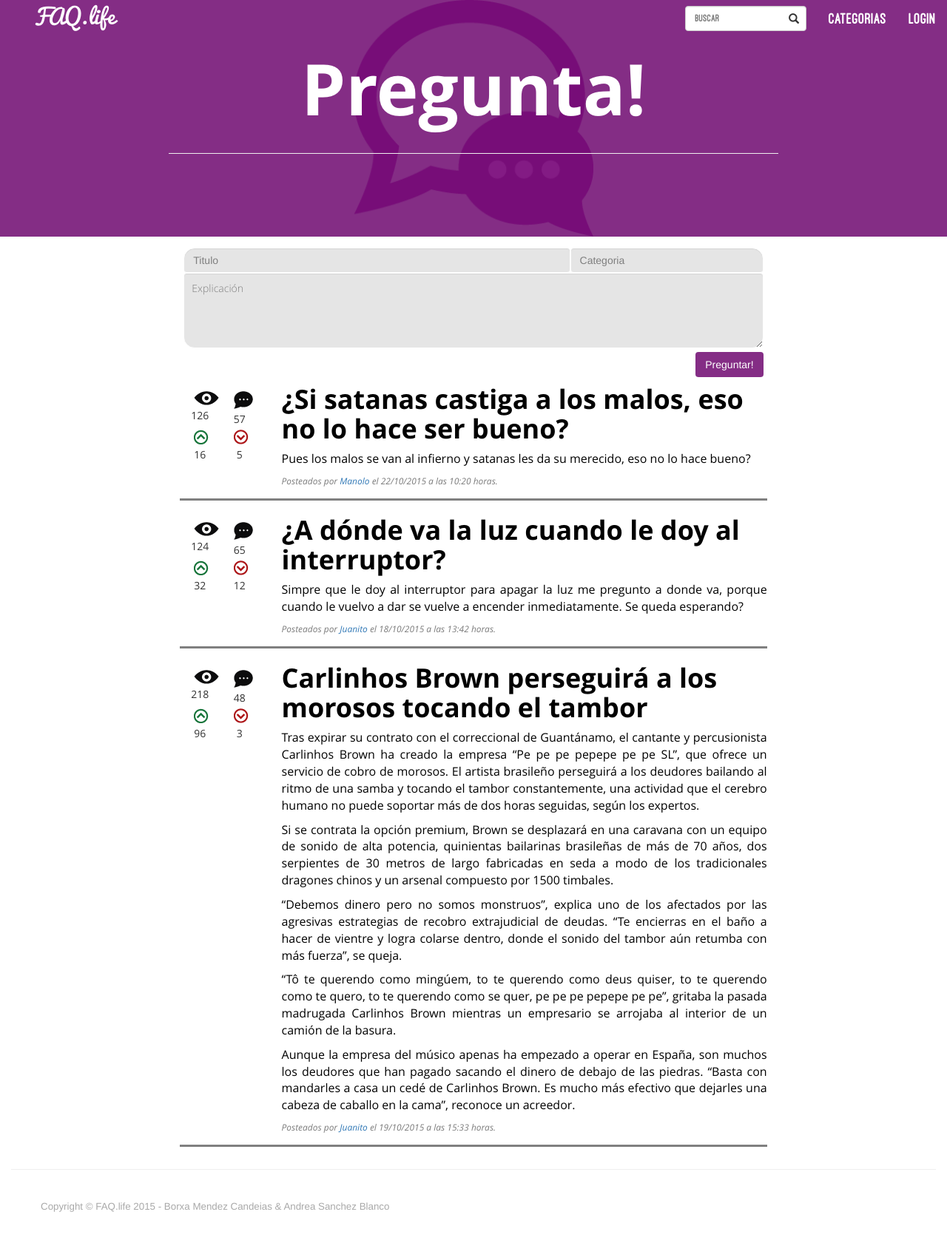
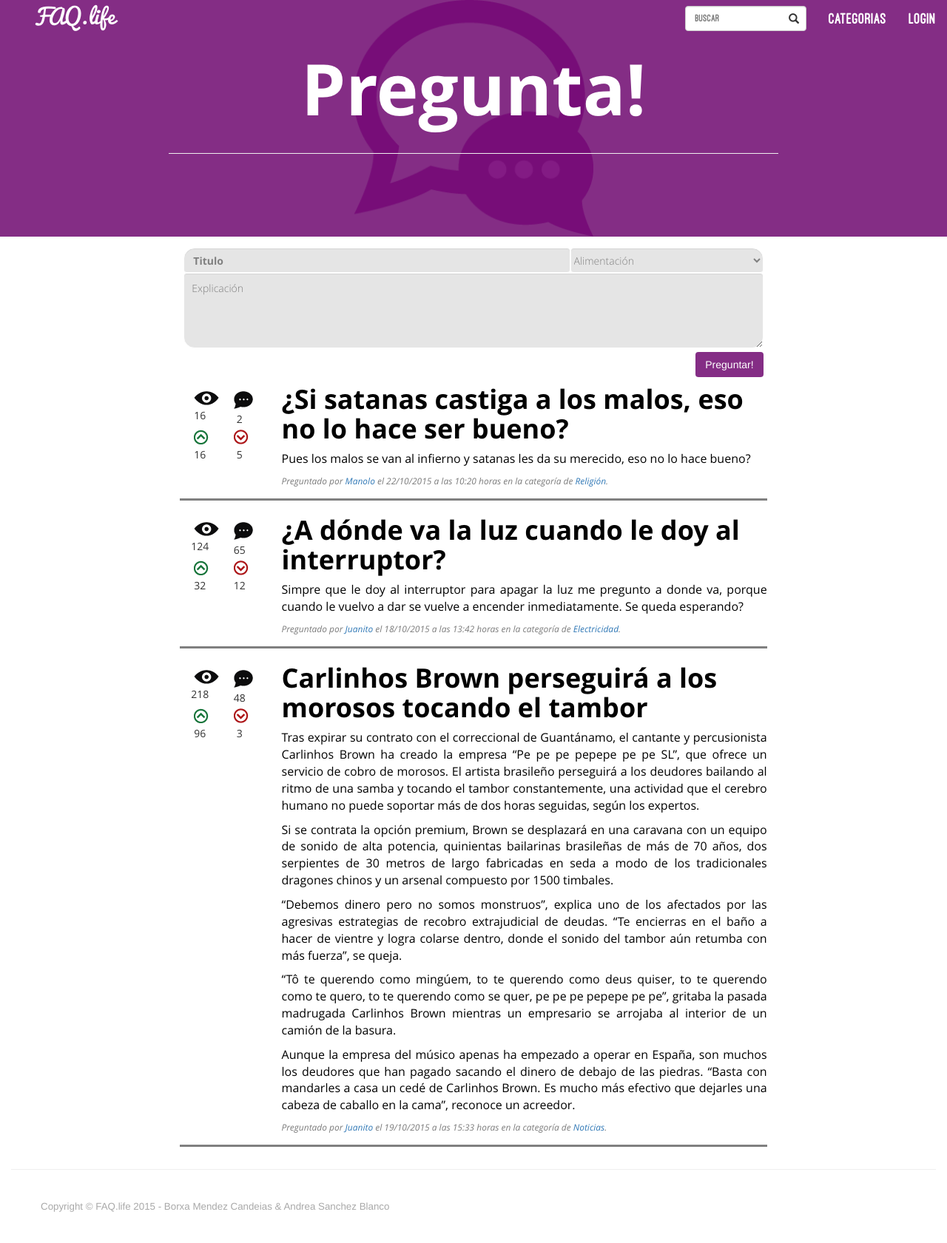
Before and after one commit to asblanco/FAQ.life, a PHP site: page / in a window 1280 px wide. Shown: the whole page at 74% size. Run offline with PHP 8.4, Linux system fonts and the light colour scheme; some libraries are stand-ins or nearby versions.

Commit message:
index.html (Final)
MODIFICACIONES:
- Introducción del desplegable para categorias.
- Retoque en las fuentes necesarias.
- Modificación del pie de cada pregunta en el que se le añade la
categoría a la que pertenece la pregunta.

CSS:
- Se añade select>option que da el color de fondo al desplegable de las
categorias.

NOTAS: La plantilla de illustrator ya está modificada y lista para la
entrega.

```diff
--- a/css/main.css
+++ b/css/main.css
@@ -145,7 +145,7 @@ div#contador {
 }
 
 .preguntaCategoria {
-	color: black;
+	color: grey;
 	background-color: #E5E5E5;
 	margin-top: 15px;
 	border-top-right-radius: 15px;
@@ -154,6 +154,10 @@ div#contador {
 
 .cajaTituloCategoria {
 	padding:0px;
+}
+
+select > option {
+	background-color: #E5E5E5;
 }
 
 .preguntaCuerpo {
@@ -218,8 +222,6 @@ hr#separador {
     border-color: #842d85;
  }
 
-
-
 /* PLACEHOLDER COLOR */
 input::-webkit-input-placeholder {
    color: #7F7F7F !important;
--- a/index.html
+++ b/index.html
@@ -62,10 +62,20 @@
                     <div class="col-xs-12 col-sm-2 col-md-2"></div>
                     <div class="col-xs-12 col-sm-8 col-md-8" id="caja-pregunta">
                         <div class="col-xs-8 col-sm-8 col-md-8 cajaTituloCategoria">
-                            <input type="text" class="form-control preguntaTitulo" placeholder="Titulo">
+                            <input type="text" class="form-control preguntaTitulo opSansBFont" placeholder="Titulo">
                         </div>
                         <div class="col-xs-4 col-sm-4 col-md-4 cajaTituloCategoria">
-                            <input type="text" class="form-control preguntaCategoria" placeholder="Categoria">
+<!--                            <input type="text" class="form-control preguntaCategoria" placeholder="Categoria">-->
+                            <select class="form-control preguntaCategoria cajaTituloCategoria opSansLiFont">
+                                <option>Alimentación</option>
+                                <option>Categoria</option>
+                                <option>Coches</option>
+                                <option>Electricidad</option>
+                                <option>Hogar</option>
+                                <option>Noticias</option>
+                                <option>Religión</option>
+                                <option>Programación</option>
+                            </select>
                         </div>
                         <textarea class="form-control preguntaCuerpo opSansLiFont" rows="4" placeholder="Explicación"></textarea>
                         <button type="submit" class="btn-login button-preguntar">Preguntar!</button>
@@ -84,13 +94,13 @@
                             <div class="centrado">
                                 <img src="img/visitas.png" class="centrado iconos">
                             </div>
-                            <div class="centrado opSansReFont">126</div>
+                            <div class="centrado opSansReFont">16</div>
                         </div>
                         <div class="col-xs-3 col-sm-6 col-md-6">
                             <div class="centrado opSansReFont">
                                 <img src="img/respuestas.png" class="centrado iconos">
                             </div>
-                            <div class="centrado opSansReFont">57</div>
+                            <div class="centrado opSansReFont">2</div>
                         </div>
                         <div class="col-xs-3 col-sm-6 col-md-6">
                             <div class="centrado opSansReFont">
@@ -112,7 +122,7 @@
                             <h1 class="opSansBFont">¿Si satanas castiga a los malos, eso no lo hace ser bueno?</h1>
                         </a>
                         <p class="opSansReFont">Pues los malos se van al infierno y satanas les da su merecido, eso no lo hace bueno?<p>
-                        <p class="opSansItFont">Posteados por <a href="">Manolo</a> el 22/10/2015 a las 10:20 horas.</p>
+                        <p class="opSansItFont">Preguntado por <a href="">Manolo</a> el 22/10/2015 a las 10:20 horas en la categoría de <a href="">Religión</a>.</p>
                     </div>
                     <div class="col-xs-12 col-sm-12 col-md-12">
                         <hr class="small" id="separador">
@@ -159,7 +169,7 @@
                             <h1 class="opSansBFont">¿A dónde va la luz cuando le doy al interruptor?</h1>
                         </a>
                         <p class="opSansReFont">Simpre que le doy al interruptor para apagar la luz me pregunto a donde va, porque cuando le vuelvo a dar se vuelve a encender inmediatamente. Se queda esperando?<p>
-                        <p class="opSansItFont">Posteados por <a href="">Juanito</a> el 18/10/2015 a las 13:42 horas.</p>
+                        <p class="opSansItFont">Preguntado por <a href="">Juanito</a> el 18/10/2015 a las 13:42 horas en la categoría de <a href="">Electricidad</a>.</p>
                     </div>
                     <div class="col-xs-12 col-sm-12 col-md-12">
                         <hr class="small" id="separador">
@@ -211,7 +221,7 @@ El artista brasileño perseguirá a los deudores bailando al ritmo de una samba
 <p class="opSansReFont">“Debemos dinero pero no somos monstruos”, explica uno de los afectados por las agresivas estrategias de recobro extrajudicial de deudas. “Te encierras en el baño a hacer de vientre y logra colarse dentro, donde el sonido del tambor aún retumba con más fuerza”, se queja.</p>
 <p class="opSansReFont">“Tô te querendo como mingúem, to te querendo como deus quiser, to te querendo como te quero, to te querendo como se quer, pe pe pe pepepe pe pe”, gritaba la pasada madrugada Carlinhos Brown mientras un empresario se arrojaba al interior de un camión de la basura.</p>
 <p class="opSansReFont">Aunque la empresa del músico apenas ha empezado a operar en España, son muchos los deudores que han pagado sacando el dinero de debajo de las piedras. “Basta con mandarles a casa un cedé de Carlinhos Brown. Es mucho más efectivo que dejarles una cabeza de caballo en la cama”, reconoce un acreedor.</p>
-                        <p class="opSansItFont">Posteados por <a href="">Juanito</a> el 19/10/2015 a las 15:33 horas.</p>
+                        <p class="opSansItFont">Preguntado por <a href="">Juanito</a> el 19/10/2015 a las 15:33 horas en la categoría de <a href="">Noticias</a>.</p>
                     </div>
                     <div class="col-xs-12 col-sm-12 col-md-12">
                         <hr class="small" id="separador">
```
